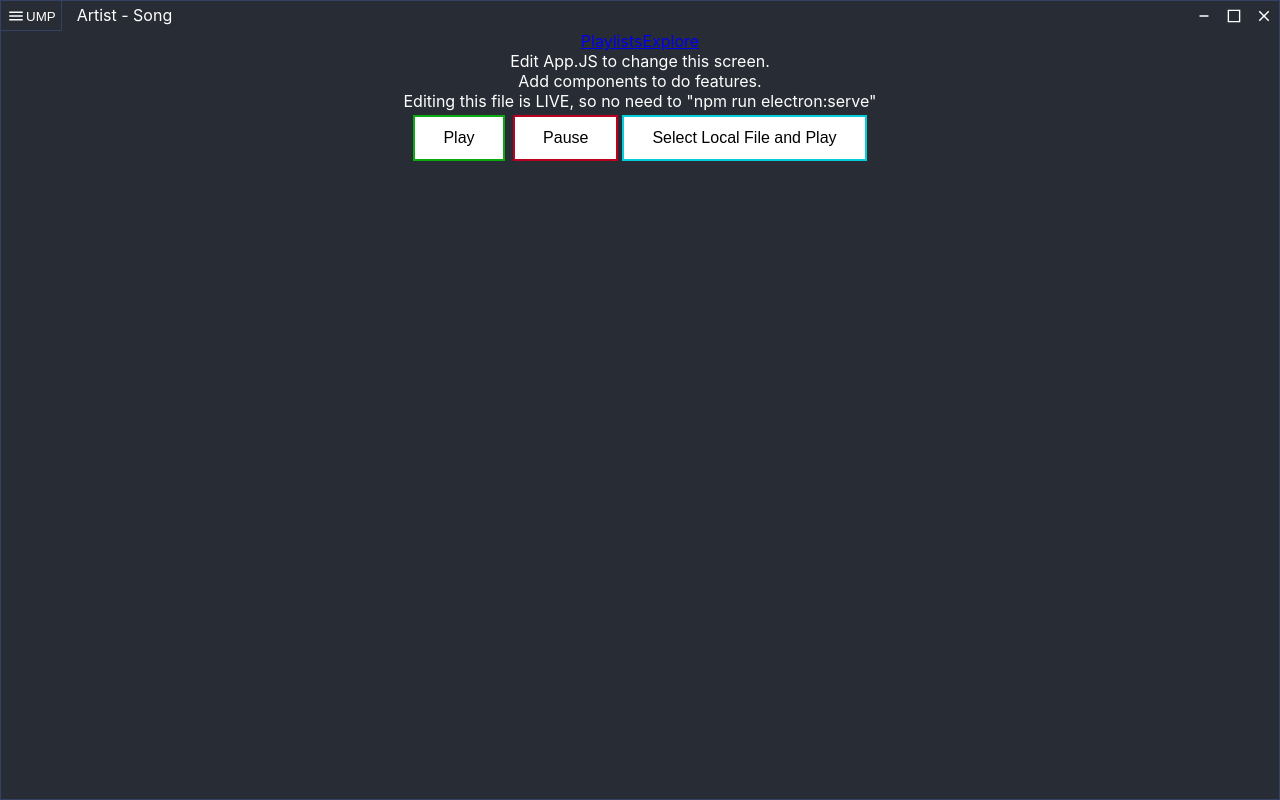
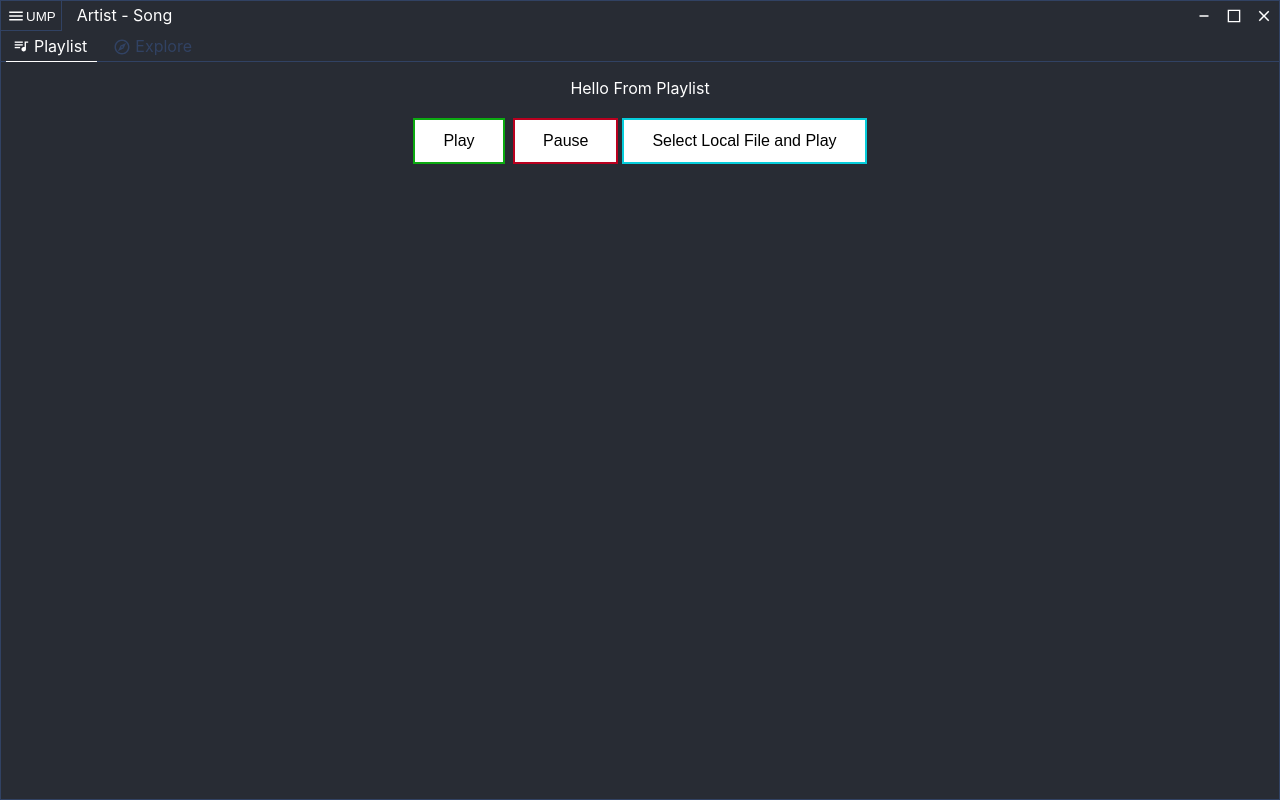
Before and after one commit to kkogoat/unified-music-player, a React (Create React App) app: page / in a window 1280 px wide. Built offline with nearby package versions, Linux system fonts and the light colour scheme.

Commit message:
Fixed Maximize, NavBar Tentatively Complete, CSS Refactoring

```diff
--- a/src/App.js
+++ b/src/App.js
@@ -3,26 +3,36 @@
 import './css/App.css';
 
 // Components
+import { BrowserRouter as Router, Route, Switch} from 'react-router-dom';
 import { MenuBar } from './components/MenuBar';
 import { NavBar } from './components/NavBar';
+import { Playlist } from './components/Playlist';
+import { Explore } from './components/Explore';
+
 import {PlayPause} from './components/PlayPause';
 
 // Main Window that holds all other components
 function App() {
     return (
+        <Router>
             <div className='App'>
                 {/* THIS IS HOW TO COMMENT */}
                 <MenuBar />
                 <NavBar />
                 <div className='Content'>
+                    <Switch>
+                        <Route exact path="/"><Playlist /></Route>
+                        <Route exact path="/explore"><Explore /></Route>
                         <header>
                             Edit App.JS to change this screen. <br></br>
                             Add components to do features. <br></br>
                             Editing this file is LIVE, so no need to "npm run electron:serve"
                         </header>
+                    </Switch>
                 </div>
                 <PlayPause />
             </div>
+        </Router>
     );
 }
 
--- /dev/null
+++ b/src/components/Explore.js
@@ -0,0 +1,13 @@
+import React, {Component} from 'react';
+
+// import '../css/Explore.css';
+
+export class Explore extends Component {
+
+    render() {
+        return(
+            <div><p>Hello From Explore</p></div>
+        );
+    }
+
+}
--- a/src/components/NavBar.js
+++ b/src/components/NavBar.js
@@ -1,6 +1,9 @@
-import React, {Component} from 'react';
+import React, { Component } from 'react';
+import { NavLink } from 'react-router-dom';
 
-// import '../css/NavBar.css';
+import '../css/NavBar.css';
+import { ReactComponent as PlaylistIcon } from '../assets/NavBarAssets/queue_music_white_18dp.svg';
+import { ReactComponent as ExploreIcon } from '../assets/NavBarAssets/explore_white_18dp.svg';
 
 export class NavBar extends Component {
 
@@ -8,8 +11,16 @@ export class NavBar extends Component {
         return(
             <nav className='NavBar'>
                 <div className='Links'>
-                    <a href='/Playlists'>Playlists</a>
-                    <a href='/Explore'>Explore</a>
+                    <span>
+                        <NavLink exact={true} activeClassName='is-active' to='/' className='Tab'>
+                            <PlaylistIcon className='svgIcon filled'/>
+                            Playlist
+                        </NavLink>
+                        <NavLink activeClassName='is-active' to='/explore' className='Tab'>
+                            <ExploreIcon className='svgIconE filled'/>
+                            Explore
+                        </NavLink>
+                    </span>
                 </div>
             </nav>
         );
--- /dev/null
+++ b/src/components/Playlist.js
@@ -0,0 +1,13 @@
+import React, {Component} from 'react';
+
+// import '../css/Playlist.css';
+
+export class Playlist extends Component {
+
+    render() {
+        return(
+            <div><p>Hello From Playlist</p></div>
+        );
+    }
+
+}
--- a/src/css/App.css
+++ b/src/css/App.css
@@ -7,6 +7,5 @@
     height: 100vh;
 
     box-sizing: border-box;
-    border: 1px solid;
-    border-color: var(--border-color);
+    border: 1px solid var(--border-color);
 }
--- a/src/css/MenuBar.css
+++ b/src/css/MenuBar.css
@@ -14,7 +14,6 @@
     /* Display */
 }
 
-/*Burger Menu*/
 #BurgerMenu {
     float: left;
 
@@ -27,9 +26,8 @@
     /* Inherit App Color - Step 2*/
     background-color: var(--background-primary);
     box-sizing: border-box;
-    border-right: 1px solid;
-    border-bottom: 1px solid;
-    border-color: inherit;
+    border-right: 1px solid var(--border-color);
+    border-bottom: 1px solid var(--border-color);
 }
 
 .burger {
@@ -38,7 +36,6 @@
     background-position: 6px 6px;
 }
 
-/*Song Title*/
 #SongTitle {
     float: left;
     text-align: left;
@@ -52,7 +49,6 @@
     padding-left: 15px;
 }
 
-/*Window Controls*/
 #WindowControl {
     float: right;
 
--- /dev/null
+++ b/src/css/NavBar.css
@@ -0,0 +1,62 @@
+a {
+    text-decoration: none;
+}
+/* CONTAINERS */
+.NavBar {
+    text-align: left;
+    border-bottom: 1px solid var(--border-color);
+    height: 30px;
+}
+
+.Links{
+    height: 100%;
+    position: relative;
+}
+
+.Links span {
+    position: absolute;
+    bottom: 5px;
+}
+
+/* LINKS */
+.Tab {
+    color: var(--border-color);
+    padding: 0px 10px 5px 10px;
+    margin: 0px 5px 0px 5px;
+    user-select: none;
+}
+
+.Tab:hover {
+    color: var(--text-color);
+    border-bottom: 1px solid var(--text-color);
+}
+
+.Tab:hover .filled {
+    fill: var(--text-color);
+}
+
+.is-active {
+    color: var(--text-color);
+    border-bottom: 1px solid var(--text-color);
+    fill: var(--text-color)
+}
+
+.filled {
+    fill:var(--border-color);
+}
+
+.is-active .filled {
+    fill: var(--text-color);
+}
+
+.svgIcon {
+    position: relative;
+    left: -4px;
+    top: 3px;
+}
+
+.svgIconE {
+    position: relative;
+    left: -4px;
+    top: 4px;
+}
```
Also changed, not shown: public/js/MenuBarHandler.js (+7 -2 lines), src/assets/NavBarAssets/explore_white_18dp.svg (added), src/assets/NavBarAssets/queue_music_white_18dp.svg (added). Lines whose indentation alone changed are shown as unchanged.
